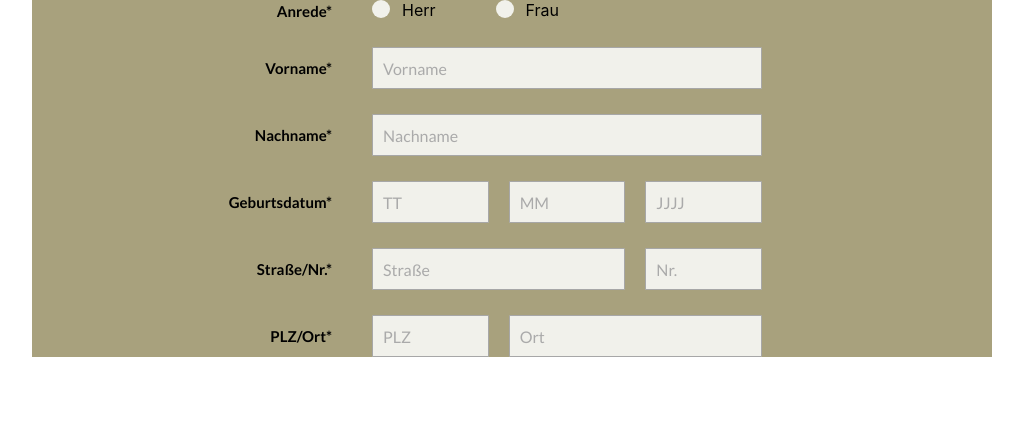
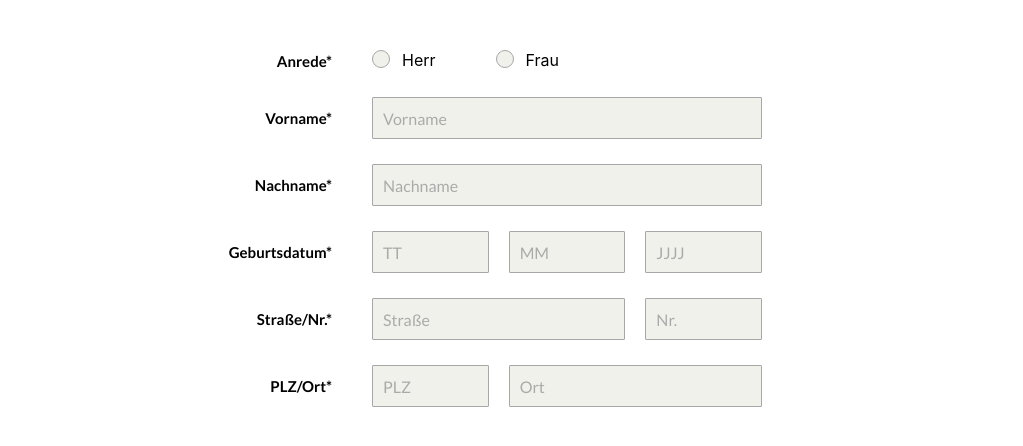
Before and after one commit to DenisPuliaev/test-form, a React (Create React App) app: page / in a window 1280 px wide. Shown: the top 446 px of the page, without its empty margins (128-1151 px from the left). Built offline with nearby package versions, Linux system fonts and the light colour scheme.

Commit message:
small fixes

```diff
--- a/src/App.js
+++ b/src/App.js
@@ -1,6 +1,4 @@
 import React from 'react';
-import './styles/main.scss';
-import './App.scss';
 import FormPage from './pages/FormPage';
 
 function App() {
--- a/src/components/ui/Input/input.scss
+++ b/src/components/ui/Input/input.scss
@@ -45,6 +45,7 @@ $input-border-focus: #2ba1b5;
     background: $input-bg;
     border-radius: 50%;
     position: relative;
+    border: 1px solid map-get($gray, 600);
   }
 
   &__checkmark:after {
--- a/src/index.js
+++ b/src/index.js
@@ -1,6 +1,6 @@
 import React from 'react';
 import ReactDOM from 'react-dom';
-import './index.css';
+import './styles/main.scss';
 import App from './App';
 import reportWebVitals from './reportWebVitals';
 
--- a/src/pages/FormPage/FormPage.js
+++ b/src/pages/FormPage/FormPage.js
@@ -6,7 +6,8 @@ import './form-page.scss';
 
 function Form() {
   return (
-    <Container className="form-page" style={{background: '#a8a17d'}}>
+    <Container className="form-page">
+      <form>
         <FormGroup className="form-page__genders-row">
           <Row className="form-page__row">
             <Col xs={4}>
@@ -16,8 +17,8 @@ function Form() {
             </Col>
             <Col xs={8} md={6}>
               <div className="form-page__inputs">
-              <Input type="radio" className="form-page__gender">Herr</Input>
-              <Input type="radio" className="form-page__gender">Frau</Input>
+                <Input type="radio" name="gender" className="form-page__gender">Herr</Input>
+                <Input type="radio" name="gender" className="form-page__gender">Frau</Input>
               </div>
             </Col>
           </Row>
@@ -118,7 +119,7 @@ function Form() {
                 <Row>
                   <Col xs={4}>
                     <FormLabel className="form-page__label hidden-md">
-                    PLZ
+                      PLZ*
                     </FormLabel>
                     <Input placeholder="PLZ" />
                   </Col>
@@ -133,6 +134,7 @@ function Form() {
             </Col>
           </Row>
         </FormGroup>
+      </form>
     </Container>
   );
 }
--- a/src/pages/FormPage/form-page.scss
+++ b/src/pages/FormPage/form-page.scss
@@ -2,6 +2,8 @@
 @import '../../styles/mixins.scss';
 
 .form-page {
+  margin-top: 50px;
+
   &__row {
     align-items: center;
   }
--- a/src/styles/design-system.scss
+++ b/src/styles/design-system.scss
@@ -23,11 +23,12 @@ $font-sizes: (
 $black: #222;
 $gray: (
  400: #aaa,
- 500: #a7a7a7,
+ 500: #a9a9a9,
+ 600: #a7a7a7,
 );
 
 $text-color: $black;
 $input-font-color: $black;
-$input-border: map-get($gray, 500);
+$input-border: map-get($gray, 600);
 $placeholder-size: map-get($font-sizes, "m");
 $placeholder-color: map-get($gray, 400);
--- a/src/styles/main.scss
+++ b/src/styles/main.scss
@@ -1,3 +1,4 @@
 @import "reset";
+@import "global";
 @import "design-system";
 @import "visibility";
```
Also changed, not shown: src/App.scss (deleted), src/styles/global.scss (line endings or trailing spaces). Lines whose indentation alone changed are shown as unchanged.
